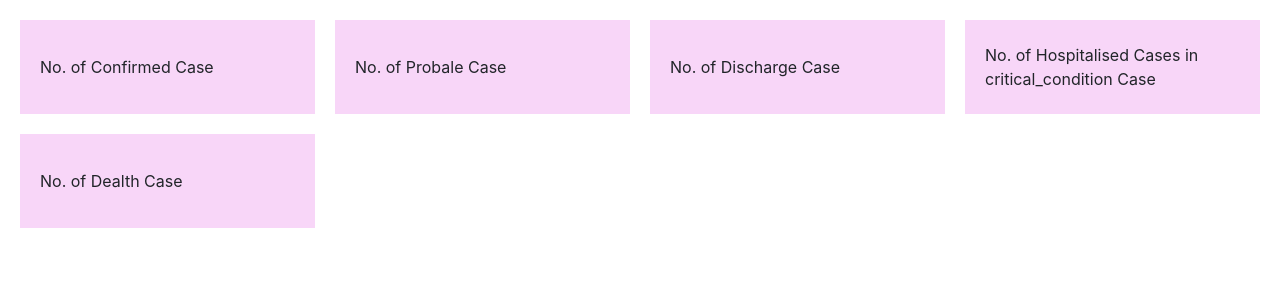
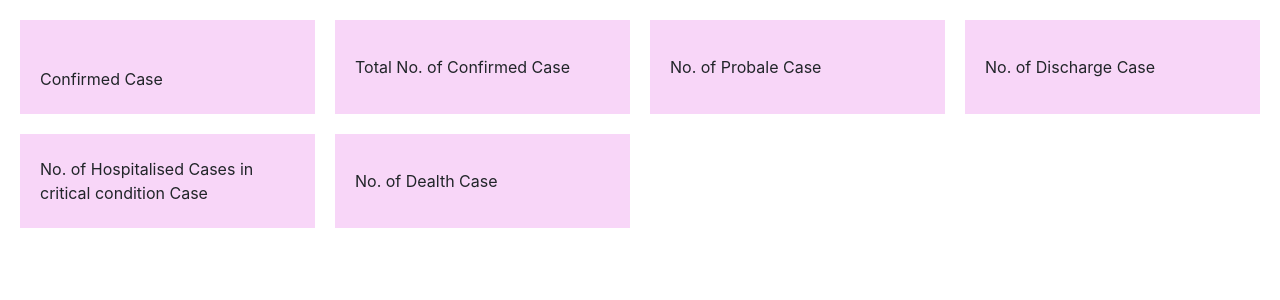
Before and after one commit to waikinnwk/hkcovid19_fe, a Flask app: page / in a window 1280 px wide. Shown: the part 56-356 px from the top of the page. Run offline with Flask 2, Linux system fonts and the light colour scheme; some libraries are stand-ins or nearby versions.

Commit message:
commit - today data

```diff
--- /dev/null
+++ b/app/babel.cfg
@@ -0,0 +1,3 @@
+[jinja2: templates/**.html]
+extensions=jinja2.ext.autoescape,jinja2.ext.with_
+keywords=_,gettext,ngettext,lazy_gettext
--- a/app/static/css/style.css
+++ b/app/static/css/style.css
@@ -1,3 +1,11 @@
+.increaseStat {
+    color: red;
+}
+
+.decreaseStat {
+    color: green;
+}
+
 .main-overview {
     display: grid;
     grid-template-columns: repeat(auto-fit, minmax(265px, 1fr));
--- a/app/templates/index.html
+++ b/app/templates/index.html
@@ -10,12 +10,23 @@ $( document ).ready(function() {
             processData:false,
             contentType:false,
             success:function(resultData){
+                $("#asOfDate").html(resultData.as_of_date);
                 $("#confirmedCases").html(resultData.no_of_confirmed_cases);
                 $("#dischargeCases").html(resultData.no_of_discharge_cases);
                 $("#criticalCases").html(resultData.no_of_hospitalised_cases_in_critical_condition);
                 $("#probaleCases").html(resultData.no_of_probable_cases);
                 $("#deathCases").html(resultData.no_of_death_cases);
+                $("#todayConfirmedCases").html(resultData.no_of_confirmed_cases_today);
 
+                var diffWithYesterday = resultData.no_of_confirmed_cases_today - resultData.no_of_confirmed_cases_b1
+                if(diffWithYesterday >= 0){
+                    $("#casesDiff").html("+"+diffWithYesterday);
+                    $("#casesDiff").addClass("increaseStat");
+                }
+                else {
+                    $("#casesDiff").html(diffWithYesterday);
+                    $("#casesDiff").addClass("decreaseStat");
+                }
             },
             error:function(e){
                 alert(JSON.stringify(e));
@@ -36,7 +47,14 @@ $( document ).ready(function() {
 <div class="content">
     <div class="main-overview">
         <div class="overviewcard">
-            <div class="overviewcard__icon">No. of Confirmed Case</div>
+            <div class="overviewcard__icon"><span id="asOfDate"></span><br> Confirmed Case</div>
+            <div class="overviewcard__info">
+                <div id="todayConfirmedCases"></div>
+                <div id="casesDiff"></div>
+            </div>
+        </div>
+        <div class="overviewcard">
+            <div class="overviewcard__icon">Total No. of Confirmed Case</div>
             <div class="overviewcard__info" id="confirmedCases"></div>
         </div>
         <div class="overviewcard">
@@ -48,7 +66,7 @@ $( document ).ready(function() {
             <div class="overviewcard__info" id="dischargeCases"></div>
         </div>
         <div class="overviewcard">
-            <div class="overviewcard__icon">No. of Hospitalised Cases in critical_condition Case</div>
+            <div class="overviewcard__icon">No. of Hospitalised Cases in critical condition Case</div>
             <div class="overviewcard__info" id="criticalCases"></div>
         </div>
         <div class="overviewcard">
```
Also changed, not shown: app/__init__.py (+11 -2 lines), 1 other file.
